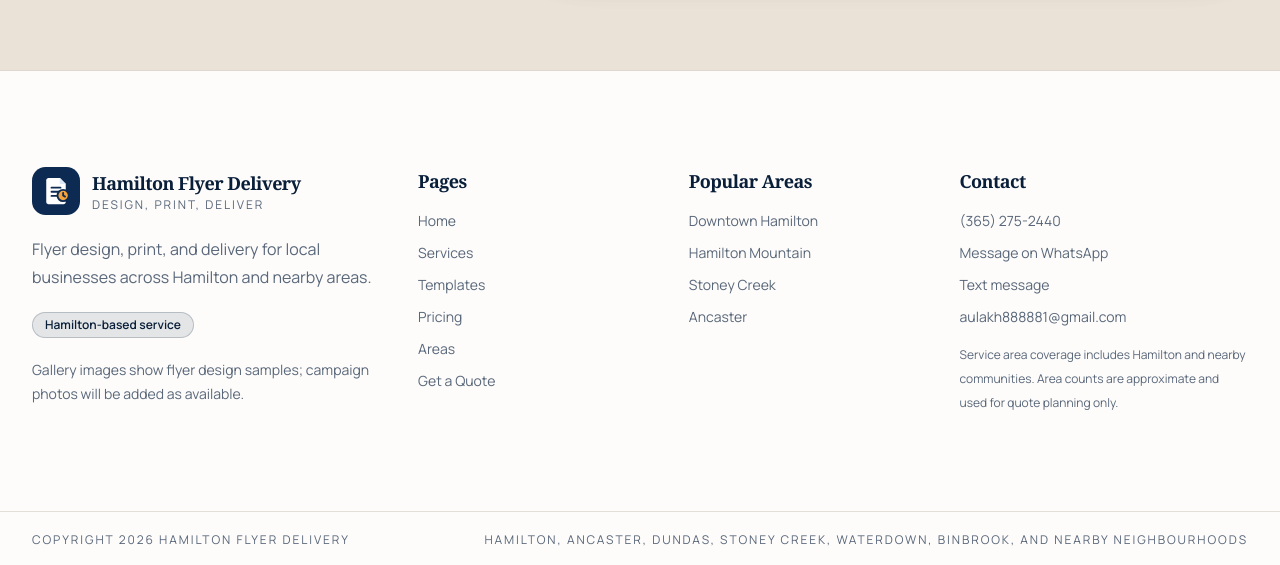
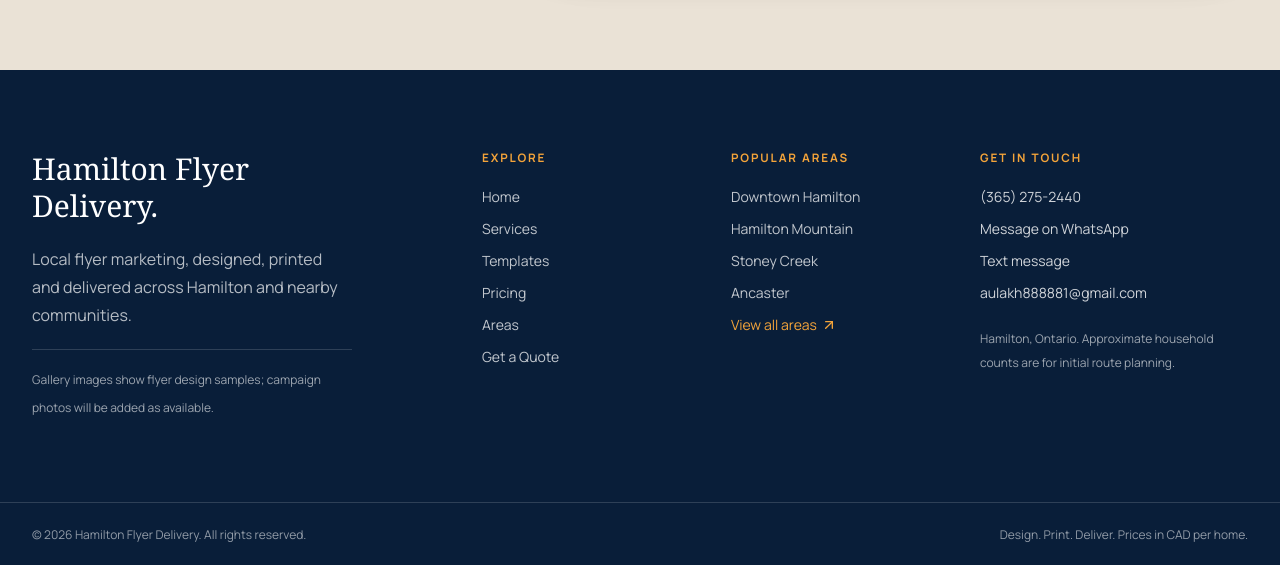
Before and after one commit to Angadsingh1241/flyer-business-website, a Next.js app: page / in a window 1280 px wide. Shown: the part 6279-6844 px from the top of the page. Built offline with nearby package versions, Linux system fonts and the light colour scheme; no server answers.

Commit message:
Apply Lovable-inspired editorial chrome and page typography

```diff
--- a/components/site/site-footer.tsx
+++ b/components/site/site-footer.tsx
@@ -1,82 +1,58 @@
 import Link from "next/link";
+import { ArrowUpRight } from "lucide-react";
 
-import { Logo } from "@/components/site/logo";
-import { Badge } from "@/components/ui/badge";
 import { siteContent } from "@/lib/site-content";
 
 export function SiteFooter() {
   const featuredAreas = siteContent.serviceAreas.filter((area) => area.featured).slice(0, 4);
 
   return (
-    <footer className="border-t border-border bg-white/70">
-      <div className="container-shell section-shell grid gap-10 lg:grid-cols-[1.2fr_0.8fr_0.8fr_1fr]">
+    <footer className="bg-[#091e39] text-[#fffcf4]">
+      <div className="container-shell grid gap-12 py-16 md:py-20 lg:grid-cols-[1.5fr_0.75fr_0.75fr_1fr]">
         <div className="space-y-5">
-          <Logo />
-          <p className="max-w-md">{siteContent.business.tagline}</p>
-          <Badge variant="brand">Hamilton-based service</Badge>
-          <p className="max-w-sm text-sm leading-6 text-muted-foreground">
-            {siteContent.business.proofNote}
+          <Link href="/" className="inline-block font-editorial text-3xl leading-tight text-white">
+            Hamilton Flyer<br />Delivery.
+          </Link>
+          <p className="max-w-xs text-base leading-7 text-white/70">
+            Local flyer marketing, designed, printed and delivered across Hamilton and nearby communities.
           </p>
+          <p className="max-w-xs border-t border-white/15 pt-4 text-xs text-white/60">{siteContent.business.proofNote}</p>
         </div>
-
-        <div className="space-y-4">
-          <h2 className="text-lg font-semibold text-foreground">Pages</h2>
-          <div className="grid gap-3">
+        <div>
+          <h2 className="eyebrow text-[#f4a43a]">Explore</h2>
+          <div className="mt-5 grid gap-3">
             {siteContent.navigation.main.map((item) => (
-              <Link
-                key={item.href}
-                href={item.href}
-                className="text-sm text-muted-foreground transition hover:text-foreground"
-              >
-                {item.label}
-              </Link>
+              <Link key={item.href} href={item.href} className="text-sm text-white/75 transition hover:text-white">{item.label}</Link>
             ))}
-            <Link
-              href="/contact"
-              className="text-sm text-muted-foreground transition hover:text-foreground"
-            >
-              Get a Quote
-            </Link>
+            <Link href="/contact" className="text-sm text-white/75 transition hover:text-white">Get a Quote</Link>
           </div>
         </div>
-
-        <div className="space-y-4">
-          <h2 className="text-lg font-semibold text-foreground">Popular Areas</h2>
-          <div className="grid gap-3">
+        <div>
+          <h2 className="eyebrow text-[#f4a43a]">Popular areas</h2>
+          <div className="mt-5 grid gap-3">
             {featuredAreas.map((area) => (
-              <Link
-                key={area.slug}
-                href={`/contact?areas=${area.slug}`}
-                className="text-sm text-muted-foreground transition hover:text-foreground"
-              >
+              <Link key={area.slug} href={`/contact?areas=${area.slug}`} className="text-sm text-white/75 transition hover:text-white">
                 {area.name}
               </Link>
             ))}
+            <Link href="/areas-served" className="inline-flex items-center gap-1 text-sm text-[#f4a43a]">View all areas <ArrowUpRight className="h-4 w-4" /></Link>
           </div>
         </div>
-
-        <div className="space-y-4">
-          <h2 className="text-lg font-semibold text-foreground">Contact</h2>
-          <div className="grid gap-3 text-sm text-muted-foreground">
-            <a href={siteContent.business.phoneHref}>{siteContent.business.phoneDisplay}</a>
-            <a href={siteContent.business.whatsappHref}>Message on WhatsApp</a>
-            <a href={siteContent.business.textHref}>Text message</a>
-            <a href={`mailto:${siteContent.business.email}`}>
-              {siteContent.business.email}
-            </a>
+        <div>
+          <h2 className="eyebrow text-[#f4a43a]">Get in touch</h2>
+          <div className="mt-5 grid gap-3 text-sm">
+            <a href={siteContent.business.phoneHref} className="text-white/80 hover:text-white">{siteContent.business.phoneDisplay}</a>
+            <a href={siteContent.business.whatsappHref} className="text-white/80 hover:text-white">Message on WhatsApp</a>
+            <a href={siteContent.business.textHref} className="text-white/80 hover:text-white">Text message</a>
+            <a href={`mailto:${siteContent.business.email}`} className="break-all text-white/80 hover:text-white">{siteContent.business.email}</a>
           </div>
-          <p className="text-xs leading-6 text-muted-foreground">
-            Service area coverage includes Hamilton and nearby communities. Area counts are approximate and used for quote planning only.
-          </p>
+          <p className="mt-6 text-xs leading-6 text-white/60">Hamilton, Ontario. Approximate household counts are for initial route planning.</p>
         </div>
       </div>
-
-      <div className="border-t border-border/80 py-5">
-        <div className="container-shell flex flex-col gap-3 text-xs uppercase tracking-[0.16em] text-muted-foreground md:flex-row md:items-center md:justify-between">
-          <span>
-            Copyright {new Date().getFullYear()} {siteContent.business.name}
-          </span>
-          <span>{siteContent.business.serviceRadius}</span>
+      <div className="border-t border-white/15">
+        <div className="container-shell flex flex-wrap justify-between gap-4 py-6 text-xs text-white/55">
+          <span>© {new Date().getFullYear()} Hamilton Flyer Delivery. All rights reserved.</span>
+          <span>Design. Print. Deliver. Prices in CAD per home.</span>
         </div>
       </div>
     </footer>
```
